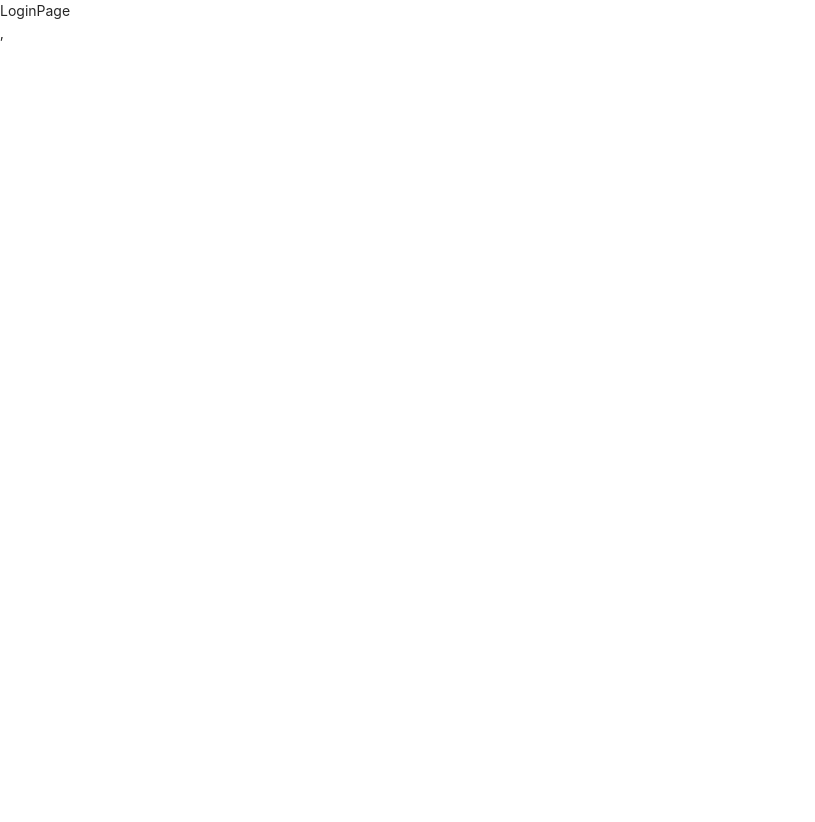
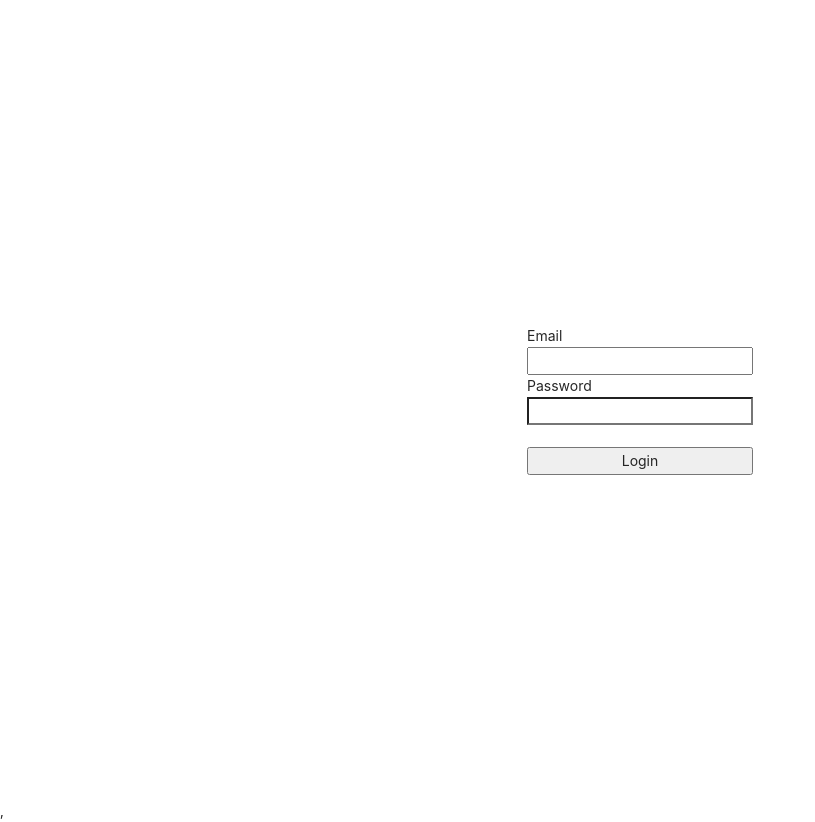
Before and after one commit to haeunsong/node_react, a React (Create React App) app in the folder client/: page /login in a window 1280 px wide. Shown: the whole page, without its empty margins (0-815 px from the left). Before the commit the page ends 800 px from the top, so only its background shows below. Built offline with nearby package versions, Linux system fonts and the light colour scheme.

Commit message:
redux사용하여 로그인페이지 프론트+백엔드 연결완료

```diff
--- /dev/null
+++ b/client/src/_actions/types.js
@@ -0,0 +1 @@
+export const LOGIN_USER = "login_user";
--- /dev/null
+++ b/client/src/_actions/user_actions.js
@@ -0,0 +1,15 @@
+import React from 'react';
+import axios from 'axios';
+import {
+  LOGIN_USER
+} from './types';
+export function loginUser(dataTosubmit){
+  const request = axios.post('/api/login',dataTosubmit)
+    .then(resp=>resp.data);
+
+  return {
+    //request를 리듀서로 보내야한다.
+    type: "LOGIN_USER",
+    payload: request
+  }
+}
--- a/client/src/_reducers/index.js
+++ b/client/src/_reducers/index.js
@@ -1,8 +1,8 @@
 import {combineReducers} from 'redux';
-// import user from './user_reducer';
+import user from './user_reducer';
 
 const rootReducer = combineReducers({
-  //user,
+  user
 })
 
 export default rootReducer;
--- a/client/src/_reducers/user_reducer.js
+++ b/client/src/_reducers/user_reducer.js
@@ -0,0 +1,16 @@
+import {LOGIN_USER} from '../_actions/types';
+
+
+// 매개변수 state는 이전의 상태
+export default function (state={},action){
+  // 다른 타입이 올때마다 다르게 처리
+  switch (action.type) {
+    case LOGIN_USER:
+      return {...state, loginSuccess: action.payload}
+
+      break;
+
+    default:
+      return state;
+  }
+}
--- a/client/src/components/views/LandingPage/LandingPage.js
+++ b/client/src/components/views/LandingPage/LandingPage.js
@@ -5,12 +5,14 @@
 
   useEffect(()=>{
     axios.get('/api/hello')
-    .then(resp=>console.log(resp.data))
+    .then(resp=>console.log(resp))
   },[])
 
   return (
-    <div>
-      LandingPage
+    <div style={{display:'flex', justifyContent:'center',alignItems:'center'
+      ,width:'100%',height:'100vh'
+    }}>
+      <h2>시작 페이지</h2>
     </div>
   );
 };
--- a/client/src/components/views/LoginPage/LoginPage.js
+++ b/client/src/components/views/LoginPage/LoginPage.js
@@ -1,9 +1,60 @@
-import React from 'react';
+import React, { useState } from 'react';
+import Axios from 'axios';
+import {useDispatch} from 'react-redux';
+import {loginUser} from '../../../_actions/user_actions';
 
-const LoginPage = () => {
+const LoginPage = (props) => {
+
+  const dispatch = useDispatch();
+
+  const [Email,setEmail] = useState("");
+  const [Password,setPassword] = useState("")
+
+  const onEmailHandler=(e)=>{
+    setEmail(e.target.value);
+    // setEmail(e.currentTarget.value)
+  }
+  const onPasswordHandler=(e)=>{
+    setPassword(e.target.value);
+  }
+
+  const onSubmitHandler=(e)=>{
+    e.preventDefault();
+
+    let body = {
+      email:Email,
+      password:Password
+    }
+// loginUser라는 액션
+    dispatch(loginUser(body))
+    .then(resp=>{
+      if(resp.payload.loginSuccess){
+        props.history.push('/')
+      }else{
+        alert('Error')
+      }
+    })
+
+  }
+
   return (
-    <div>
-      LoginPage
+    <div style={{display:'flex', justifyContent:'center',alignItems:'center'
+      ,width:'100%',height:'100vh'
+    }}>
+      <form style={{display:'flex',flexDirection:'column'}}
+        onSubmit={onSubmitHandler}
+      >
+
+        <label>Email</label>
+        <input type="email" value={Email} onChange={onEmailHandler}/>
+        <label>Password</label>
+        <input type="password" value={Password} onChange={onPasswordHandler}/>
+        <br />
+        <button>
+          Login
+        </button>
+
+      </form>
     </div>
   );
 };
```
Also changed, not shown: 1 other file (tests, documents, lock files or other folders).
